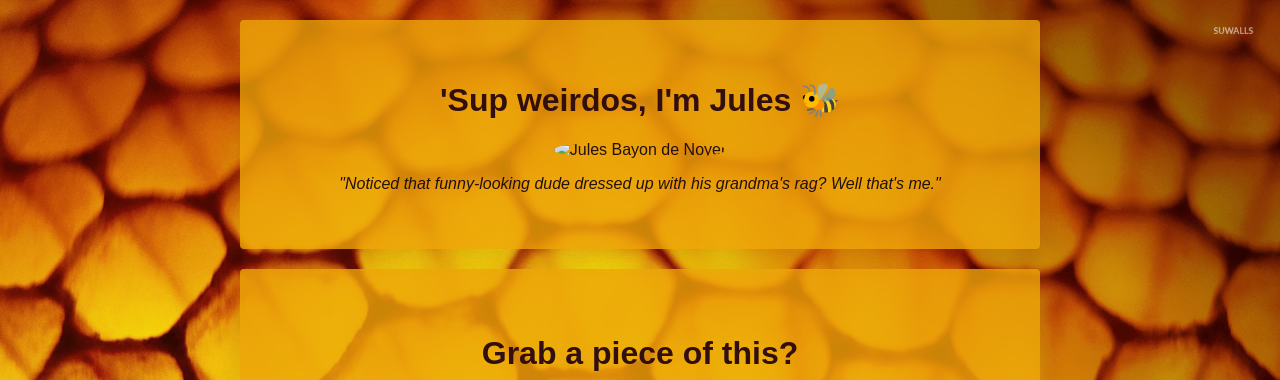
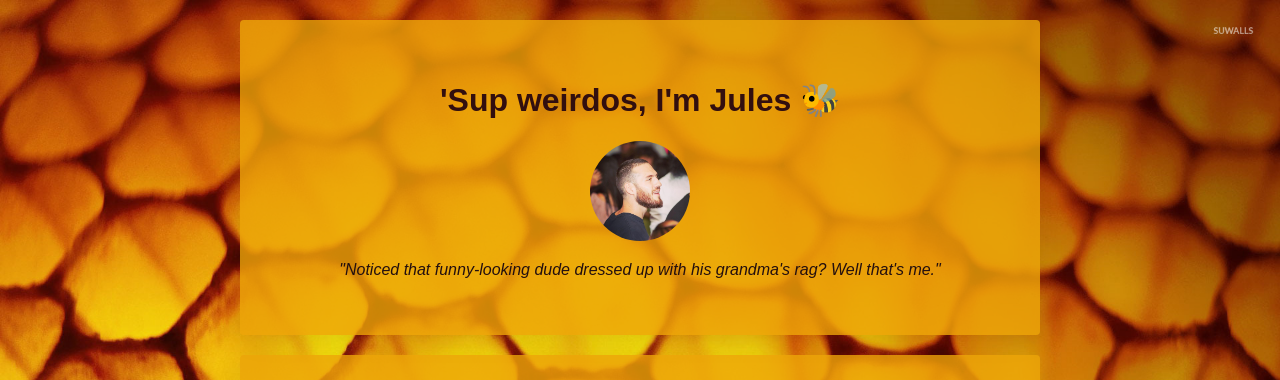
Before and after one commit to JulesBayon/profile, a plain HTML site: page index.html in a window 1280 px wide. Shown: the top 380 px of the page. Drawn offline with Linux system fonts and the light colour scheme; a web font is replaced by a local one.

Commit message:
solved it

```diff
--- a/index.html
+++ b/index.html
@@ -13,7 +13,7 @@
   <body>
       <div class="card">
         <h1>'Sup weirdos, I'm Jules 🐝</h1>
-        <img src="image/PDP3.jpg" width="100px" alt="Jules Bayon de Noyer">
+        <img src="images/PDP3.jpg" width="100px" alt="Jules Bayon de Noyer">
         <p>
           <em>"Noticed that funny-looking dude dressed up with his grandma's rag? Well that's me."</em>
         </p>
```
